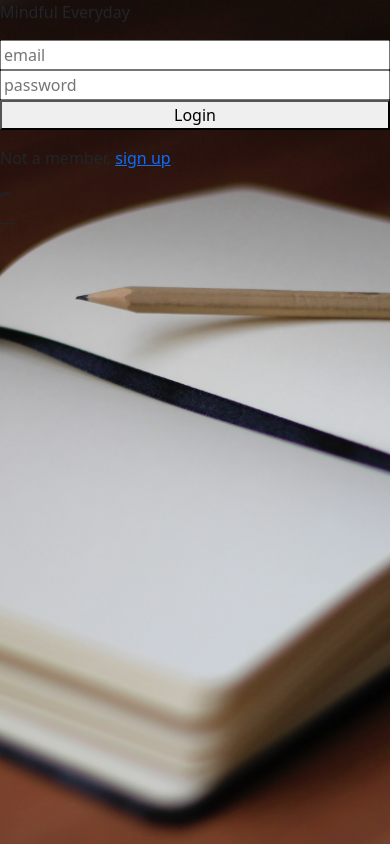
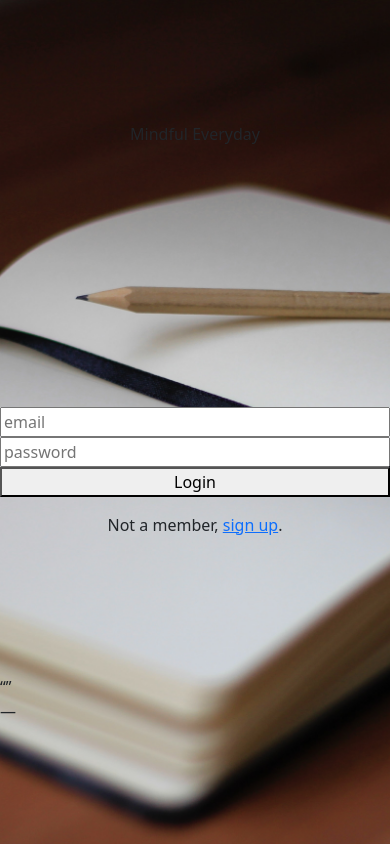
Before and after one commit to NicoleDreon/me, a Flask app: page / in a window 390 px wide. Shown: the part 56-900 px from the top of the page. Run offline with Flask 2, Linux system fonts and the light colour scheme; data that the repository does not hold is empty; some libraries are stand-ins or nearby versions.

Commit message:
format first row on homepage to have 80vh

```diff
--- a/static/styles.css
+++ b/static/styles.css
@@ -5,6 +5,18 @@
   display: flex;
   flex-direction: column;
 }
+
+.home-height {
+  height: 80vh;
+  display: flex;
+  align-items: center;
+  text-align: center;
+}
+/* .navbar-brand {
+  color: red;
+  display: flex;
+  justify-content: space-between;
+} */
 
 .demo-1 {
   background: no-repeat center/cover url("jan-kahanek-fVUl6kzIvLg-unsplash.jpg");
--- a/templates/homepage.html
+++ b/templates/homepage.html
@@ -1,12 +1,11 @@
 {% extends 'base.html' %}{% block head %} {%endblock%} {% block body %}
 <section class="demo-1">
-  <div class="d-flex justify-content-center align-items-center">
-    <div class="row">
-      <div class="col-md-6" id="homepage-description">
+  <!-- <div class="d-flex justify-content-center align-items-center"> -->
+  <div class="row home-height">
+    <div class="col-xs-12 col-sm-6" id="homepage-description">
       <p>Mindful Everyday</p>
     </div>
-
-      <div class="col-md-6">
+    <div class="col-xs-12 col-sm-6">
       <form action="/login" id="login-form" method="POST">
         <input type="text" name="email" id="email" placeholder="email" />
         <input
@@ -30,7 +29,7 @@
       </p>
     </div>
   </div>
-  </div>
+  <!-- </div> -->
   <div class="row">
     <blockquote>
       &ldquo;{{quote['q']}}&rdquo;
```
Lines whose indentation alone changed are shown as unchanged.
